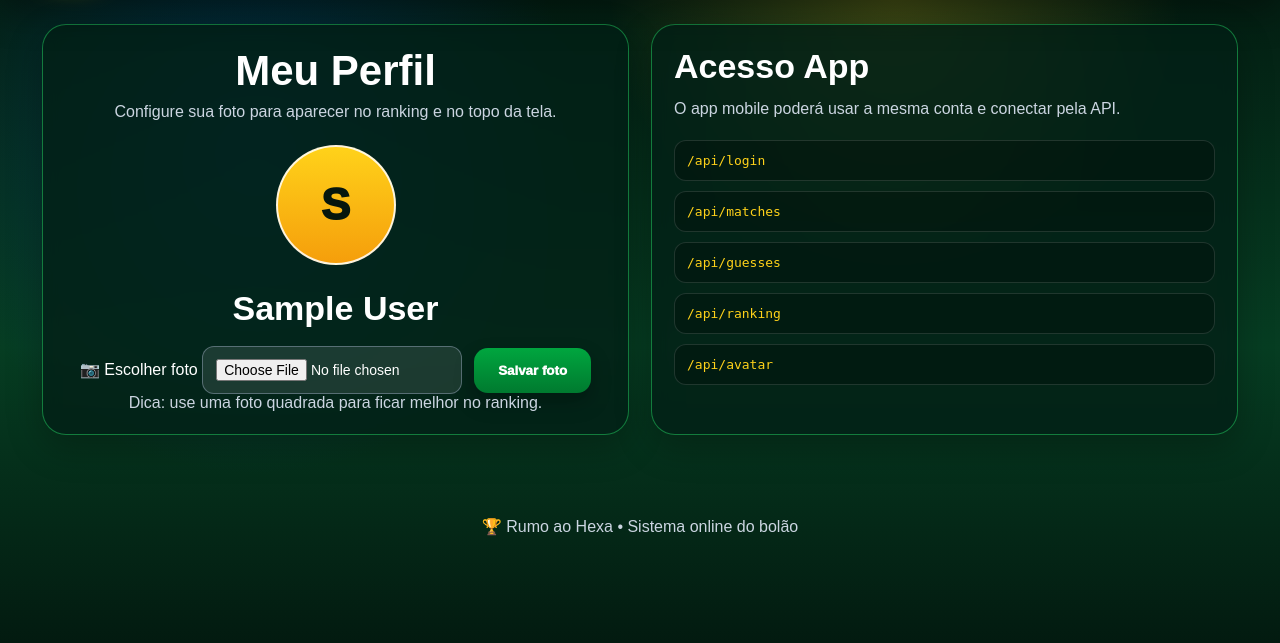
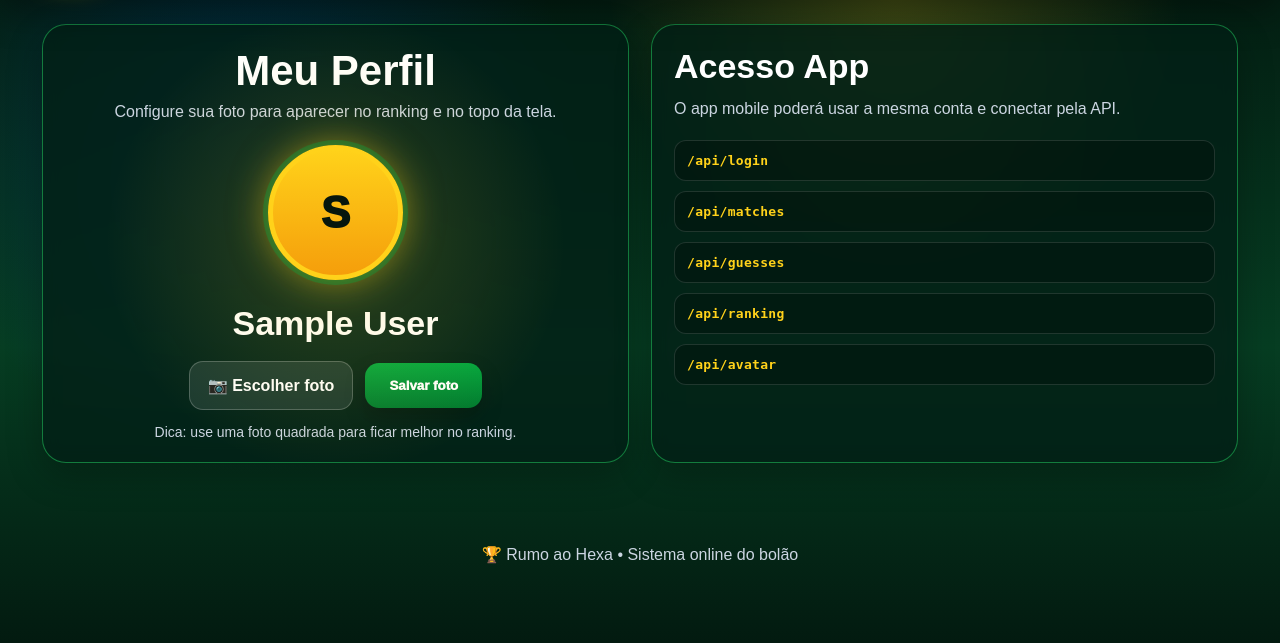
Before and after one commit to viniciusmoreira44563-cloud/bolao-copa-2026, a Flask app: page /perfil in a window 1280 px wide. Shown: the part 93-736 px from the top of the page. Run offline with Flask 3, Linux system fonts and the light colour scheme; the visitor is signed in with stand-in values (Sample User, id 1); data comes from the database, SQL or seed files in the repository.

Commit message:
Update style.css

```diff
--- a/static/style.css
+++ b/static/style.css
@@ -1141,3 +1141,85 @@ th{
     transform:none;
   }
 }
+/* PERFIL PREMIUM */
+
+.premium-profile{
+  text-align:center;
+  position:relative;
+  overflow:hidden;
+}
+
+.premium-profile:before{
+  content:"";
+  position:absolute;
+  inset:-40%;
+  background:radial-gradient(circle, rgba(255,210,26,.18), transparent 35%);
+  pointer-events:none;
+}
+
+.profile-avatar{
+  position:relative;
+  z-index:2;
+}
+
+.profile-avatar img,
+.avatar-img.big,
+.avatar.big{
+  width:135px;
+  height:135px;
+  border-radius:50%;
+  object-fit:cover;
+  border:5px solid var(--yellow);
+  box-shadow:
+    0 0 0 5px rgba(0,166,63,.35),
+    0 0 38px rgba(255,210,26,.55);
+}
+
+.premium-profile h2{
+  font-size:34px;
+  margin-top:18px;
+  margin-bottom:16px;
+}
+
+.premium-upload{
+  display:flex;
+  justify-content:center;
+  align-items:center;
+  gap:12px;
+  flex-wrap:wrap;
+  margin-top:18px;
+}
+
+.file-label{
+  background:rgba(255,255,255,.10);
+  border:1px solid rgba(255,255,255,.22);
+  color:white;
+  padding:14px 18px;
+  border-radius:14px;
+  font-weight:900;
+  cursor:pointer;
+  transition:.2s;
+}
+
+.file-label:hover{
+  background:rgba(255,255,255,.16);
+  transform:translateY(-2px);
+}
+
+.file-label input{
+  display:none;
+}
+
+.small-tip{
+  margin-top:14px;
+  font-size:14px;
+}
+
+.api-card h2{
+  font-size:34px;
+}
+
+.api-box code{
+  font-weight:900;
+  letter-spacing:.3px;
+}
```
